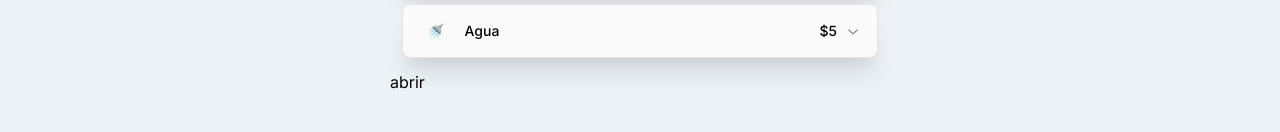
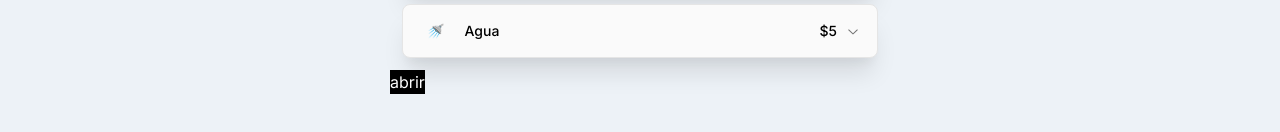
Before and after one commit to nicolasamoroso/wallet, a Next.js app: page / in a window 1280 px wide. Shown: the part 530-662 px from the top of the page. Built offline with nearby package versions, Linux system fonts and the light colour scheme.

Commit message:
button background

```diff
--- a/src/components/Emoji/EmojiPicker.tsx
+++ b/src/components/Emoji/EmojiPicker.tsx
@@ -15,7 +15,9 @@ const EmojiPicker = () => {
   let preview = { showPreview: false }
   return (
     <>
-      <button onClick={() => setOpen((prev) => !prev)}>abrir</button>
+      <button onClick={() => setOpen((prev) => !prev)} className="bg-black text-white">
+        abrir
+      </button>
       {open && (
         <Picker
           theme={color}
```
